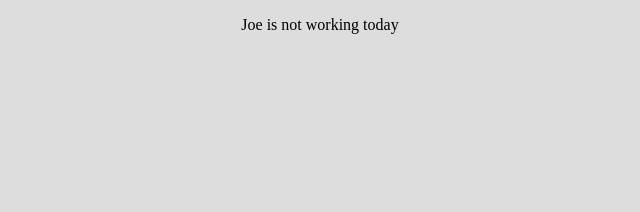
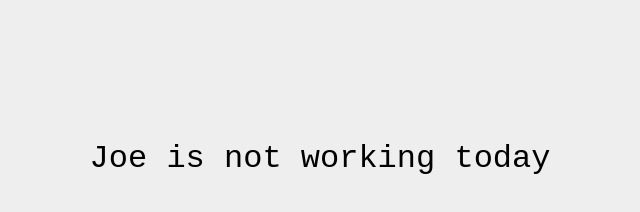
Before and after one commit to AmbiguousNinja/IsJoeAtWork, a plain HTML site: page index.html in a window 1280 px wide. Shown: the whole page, without its empty margins (320-960 px from the left). Drawn offline with Linux system fonts and the light colour scheme.

Commit message:
fix joe's schedule

```diff
--- a/index.html
+++ b/index.html
@@ -6,8 +6,10 @@
 		<link rel="stylesheet" href="main.css">
 	</head>
 	<body>
-		<p id="work-status"/>
-		<p id="timestamp"/>
-        <p id="label1"/>
+		<div class="main">
+			<p id="work-status"/>
+			<p id="timestamp"/>
+	        <p id="label1"/>
+	    </p>
 	</body>
 </html>
--- a/main.css
+++ b/main.css
@@ -1,7 +1,15 @@
 body {
-	background-color : #ddd;
+	background-color : #eee;
 }
 
 p {
-	text-align: center;
+	padding-top: 100px;
+    font-size: 24pt;
+    font-family: monospace;
 }
+
+.main {
+    display: flex;
+    align-items: center;
+    flex-direction: column;
+}
--- a/script.js
+++ b/script.js
@@ -6,13 +6,15 @@ const shift = {
 
 // Constants
 const MS_IN_DAY = 1000 * 24 * 60 * 60;
-const referenceDate = new Date(2019, 7, 20);
+const referenceDate = new Date(2021, 0, 23);
 
 const status = document.getElementById('work-status');
 const timestamp = document.getElementById('timestamp');
 const label1 = document.getElementById('label1');
 
-var loop = setInterval(function() {
+doThing();
+
+function doThing() {
     cycleIndex = cycleIndex(daysSinceStart());
     type = shiftType(cycleIndex);
 
@@ -27,7 +29,7 @@ var loop = setInterval(function() {
             status.innerHTML = "Joe is working a night shift today";
             break;
     }
-}, 1000);
+}
 
 function daysSinceStart() {
 	ms = new Date() - referenceDate
```
Also changed, not shown: 1 other file. Lines whose indentation alone changed are shown as unchanged.
